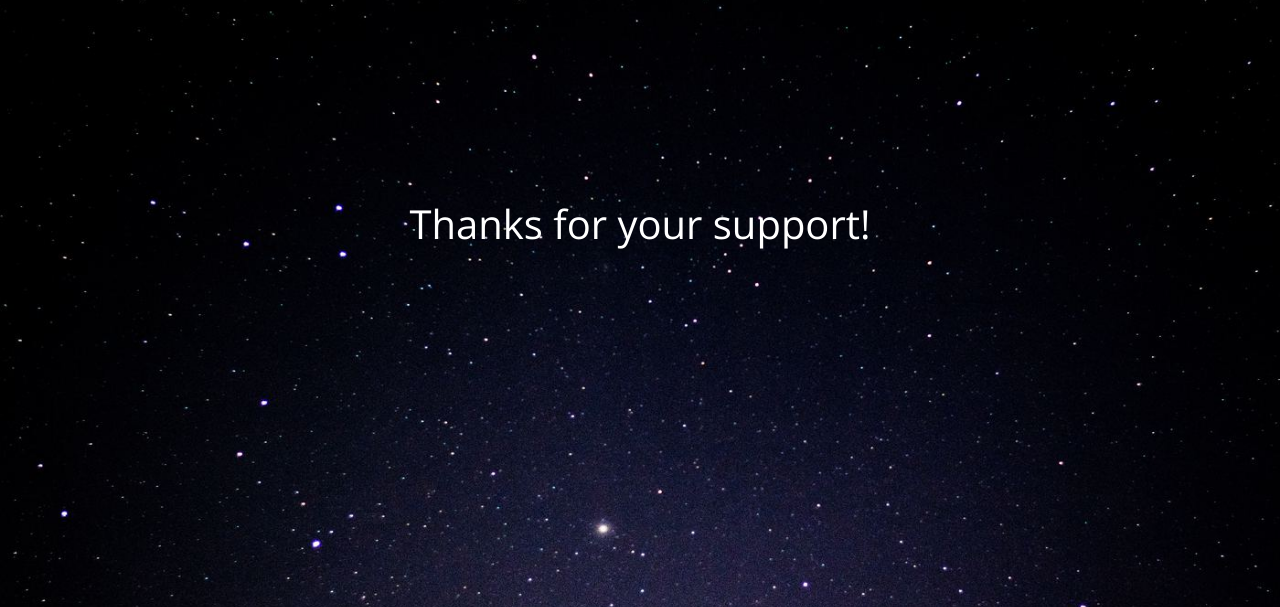
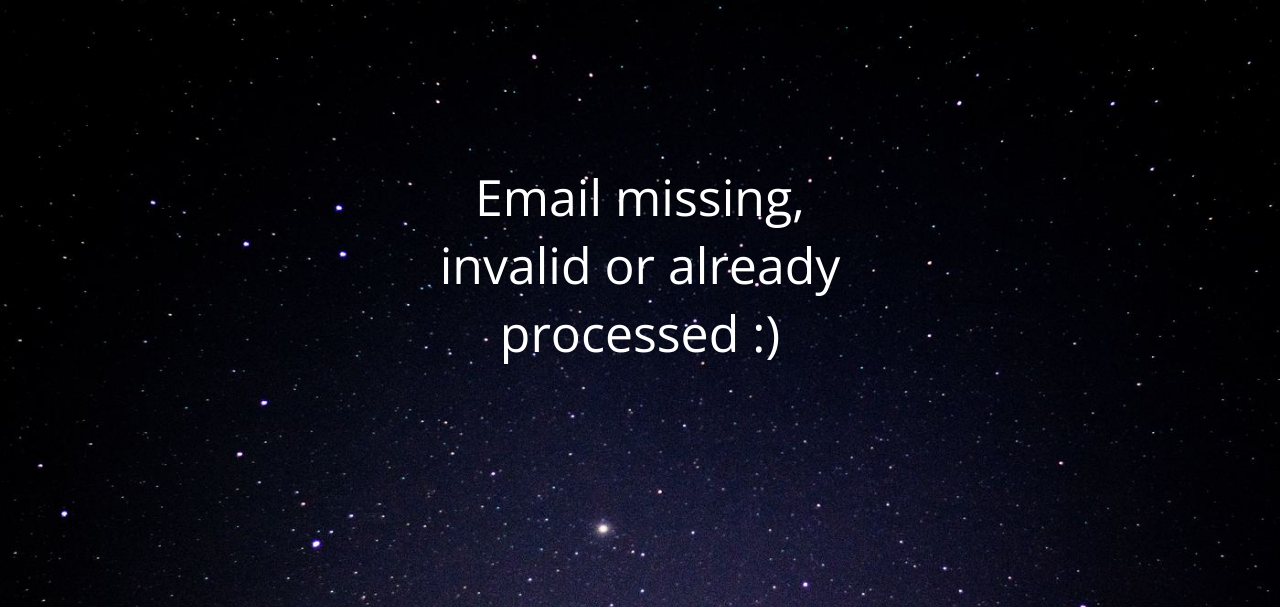
Before and after one commit to mimolabs/sendgrid-reconfirm, a Flask app: page / in a window 1280 px wide. Shown: the top 607 px of the page. Run offline with Flask 2, Linux system fonts and the light colour scheme.

Commit message:
changes reqs to requirements

```diff
--- a/app.py
+++ b/app.py
@@ -62,6 +62,7 @@ def index():
             cache.set(email, time.time())
         else:
             print('{} already processed'.format(email))
+            email = None
 
     return render_template('./index.html', email=email)
 
--- a/templates/index.html
+++ b/templates/index.html
@@ -11,7 +11,11 @@
       <div class="main">
         <div class="content">
           <div class="information">
-          <h2>Thanks for your support!</h2>
+            {% if email %}
+            <h2>Thanks for your support!</h2>
+            {% else %}
+            <h1>Email missing, invalid or already processed :)</h1>
+            {% endif %}
           </div>
         </div>
       </div>
```
